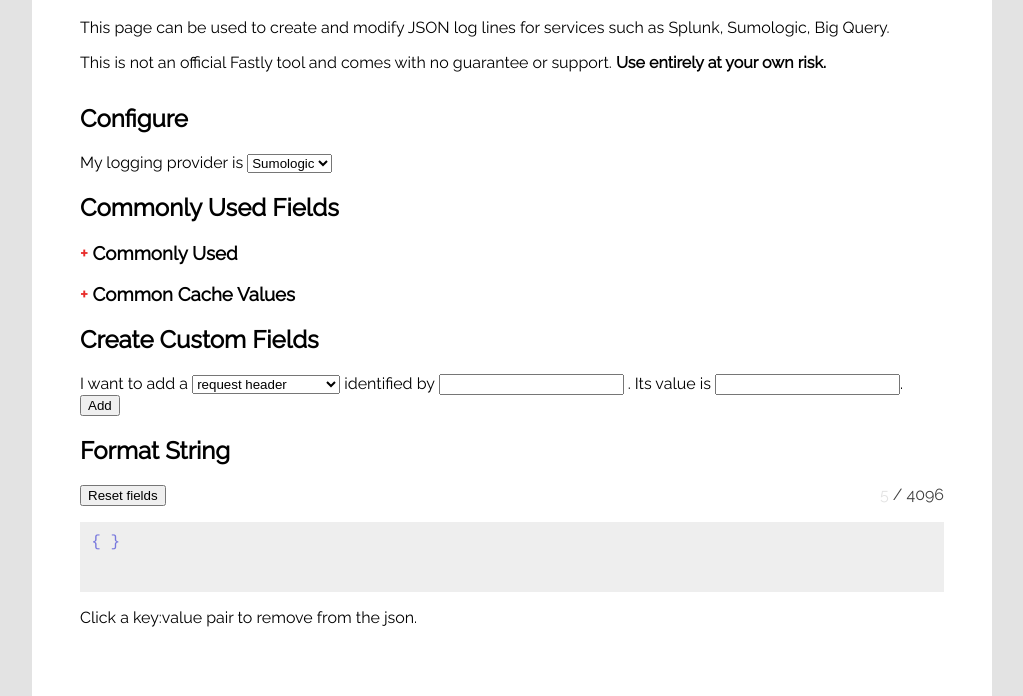
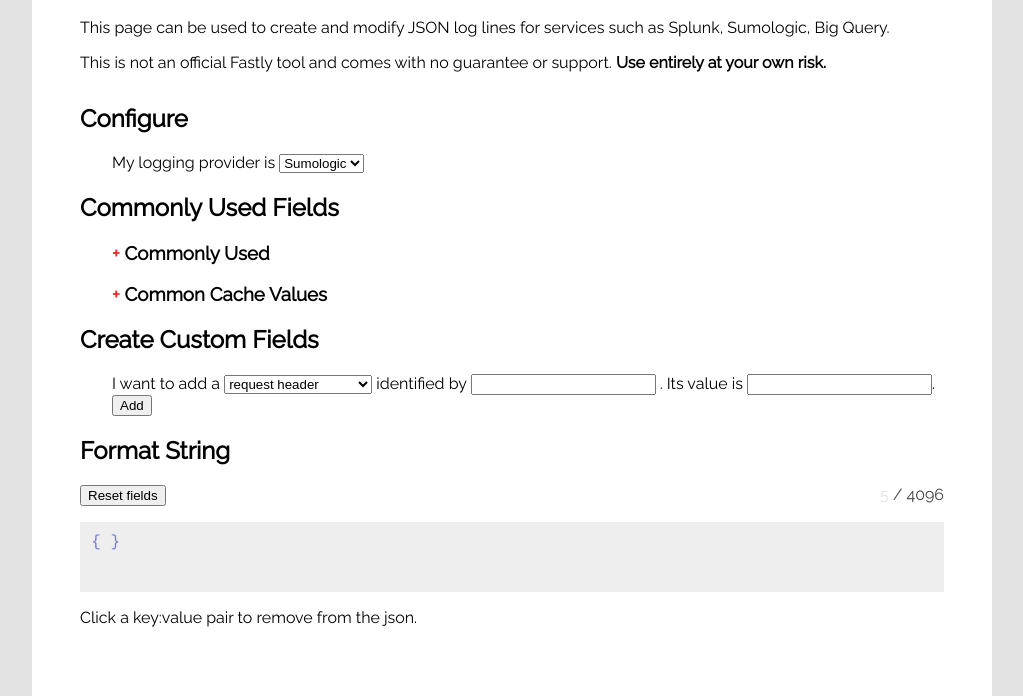
Before and after one commit to jondade/json-log-generate, a plain HTML site: page src/index.html in a window 1280 px wide. Shown: the part 104-800 px from the top of the page, without its empty margins (128-1151 px from the left). Drawn offline with Linux system fonts and the light colour scheme.

Commit message:
now wiv more space on da left

```diff
--- a/src/index.html
+++ b/src/index.html
@@ -16,7 +16,7 @@
 	    </div>
       <div id="form">
         <h2 class="label">Configure</h2>
-        <p>My logging provider is
+        <p class="indent">My logging provider is
           <select id="provider" onchange="updateProvider()">
             <!-- <option value="bad"></option> -->
             <option value="sumologic">Sumologic</option>
@@ -34,8 +34,7 @@
       </div>
       <div id="standard-fields">
         <h2 class="label">Commonly Used Fields</h2>
-        <p id="commoners"></p>
-        <div id="commonThings">
+        <div id="commonThings" class="indent">
           <h3 class="commonTitle" onclick="toggle('commonThings')"><span class="expandable">+</span> Commonly Used</h3>
           <div class="things" id="commonThings">
             <p class="commonStuff" onclick='addCommon("string", "Client IP", "%h")'>Client IP</p>
@@ -44,9 +43,9 @@
             <p class="commonStuff" onclick='addCommon("vclvalue", "TLS", "if(req.is_ssl, \"true\", \"false\")")'>Request is TLS</p>
           </div>
         </div>
-        <div id="commonCaching">
+        <div id="commonCaching" class="indent">
           <h3 class="commonTitle" onclick="toggle('commonCaching')"><span class="expandable">+</span> Common Cache Values</h3>
-          <div class="things">
+          <div class="things" >
             <p class="commonStuff" onclick='addCommon("vclvalue", "Cache Status", "regsub(fastly_info.state, \"^(HIT-(SYNTH)|(HITPASS|HIT|MISS|PASS|ERROR|PIPE)).*\", \"\\\\2\\\\3\")")'>Cache Status</p>
             <p class="commonStuff" onclick='addCommon("respheader", "Cache-control", "Cache-control")'>Cache Control</p>
             <p class="commonStuff" onclick='addCommon("respheader", "Age", "Age")'>Age</p>
@@ -56,7 +55,7 @@
       </div>
       <div id="generator">
         <h2 class="label">Create Custom Fields</h2>
-        <p>I want to add a
+        <p class="indent">I want to add a
           <select id="type" onchange="updateType()">
             <option value="reqheader">request header</option>
             <option value="respheader">response header</option>
--- a/src/json-logging.css
+++ b/src/json-logging.css
@@ -71,6 +71,10 @@ div#standard-fields {
   /*text-align: center;*/
 }
 
+.indent, .things {
+  margin-left: 2em;
+}
+
 p#generated {
   min-height:3em;
   color: #888;
```
